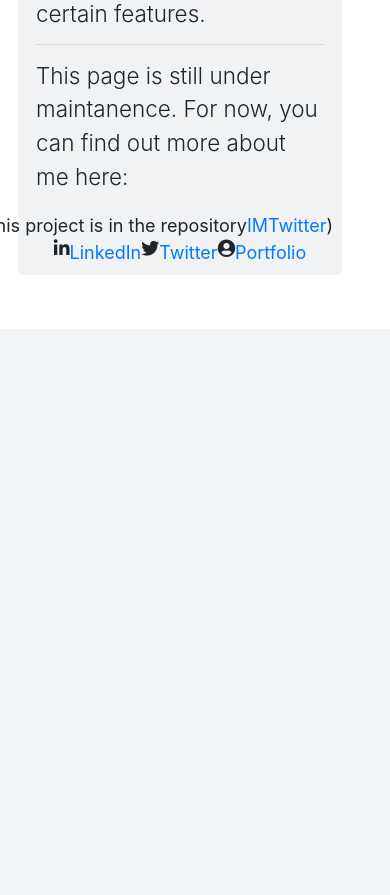
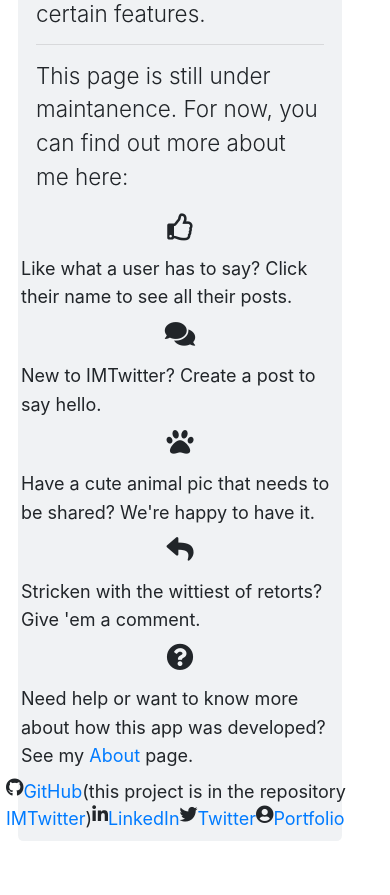
Before and after one commit to mbeche/mysite-imtwitter, a Django app: page /about/ in a window 390 px wide. Shown: the part 532-1427 px from the top of the page. Before the commit the page ends 861 px from the top, so only its background shows below. Run offline with Django 3.2, Linux system fonts and the light colour scheme; some libraries are stand-ins or nearby versions.

Commit message:
Signup advisory

```diff
--- a/imtweet/templates/about.html
+++ b/imtweet/templates/about.html
@@ -13,16 +13,27 @@
       <p class="lead align-bottom">This page is still under maintanence. For now, you can find out more about me here:</p>
       <div class="row justify-content-center">
         <div class="row">
-
+          <div class="col-12">
+            <div class="row">
+              <div class="text-center col-12 col-md-1 text-right"><h4><i class="far fa-thumbs-up"></i></h4></div>
+              <div class="col-12 col-md-11 text-left mb-2"><span class="align-middle">Like what a user has to say? Click their name to see all their posts.</span><br></div>
             </div>
             <div class="row">
-
+              <div class="text-center col-12 col-md-1 text-right"><h4><i class="fas fa-comments"></i></h4></div>
+              <div class="col-12 col-md-11 text-left mb-2"><span class="align-middle">New to IMTwitter? Create a post to say hello.</span><br></div>
             </div>
             <div class="row">
-
+              <div class="text-center col-12 col-md-1 text-right"><h4><i class="fas fa-paw"></i></h4></div>
+              <div class="col-12 col-md-11 text-left mb-2"><span class="align-middle">Have a cute animal pic that needs to be shared? We're happy to have it.</span><br></div>
             </div>
             <div class="row">
-
+              <div class="text-center col-12 col-md-1 text-right"><h4><i class="fas fa-reply"></i></h4></div>
+              <div class="col-12 col-md-11 text-left mb-2"><span class="align-middle">Stricken with the wittiest of retorts? Give 'em a comment.</span><br></div>
+            </div>
+            <div class="row">
+              <div class="text-center col-12 col-md-1 text-right"><h4><i class="fas fa-question-circle"></i></h4></div>
+              <div class="col-12 col-md-11 text-left mb-2"><span class="align-middle">Need help or want to know more about how this app was developed? See my <a href="{% url 'about' %}">About</a> page.</span><br></div>
+            </div>
           </div>
                 <i class="fab fa-github"></i> <a href="https://github.com/mbeche">GitHub</a> (this project is in the repository <a href="https://github.com/mbeche/IMTwitter">IMTwitter</a>)</a></br>
           <i class="fab fa-linkedin-in"></i> <a href="https://www.linkedin.com/in/mbjohnsonche/">LinkedIn</a></br>
```
Lines whose indentation alone changed are shown as unchanged.
